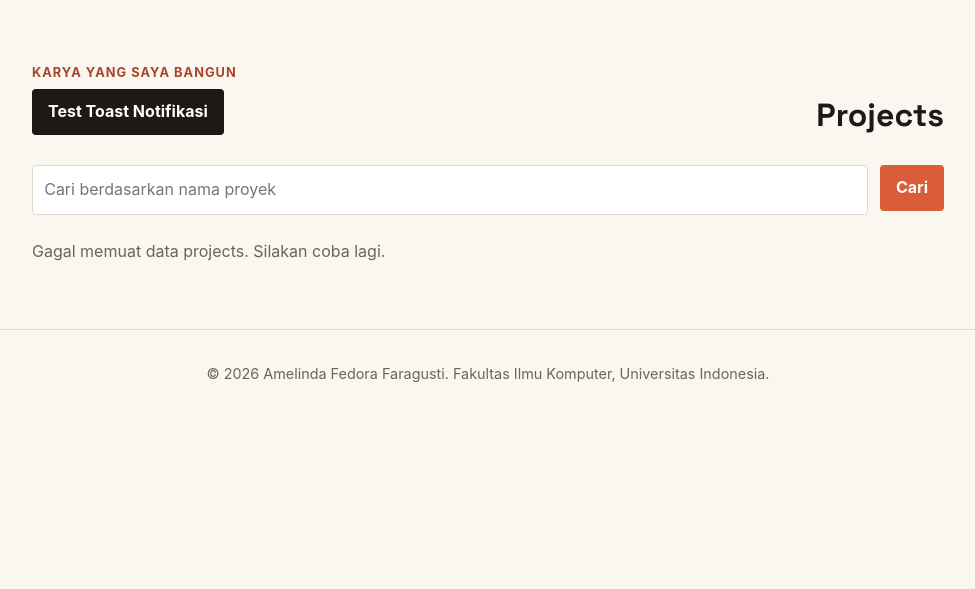
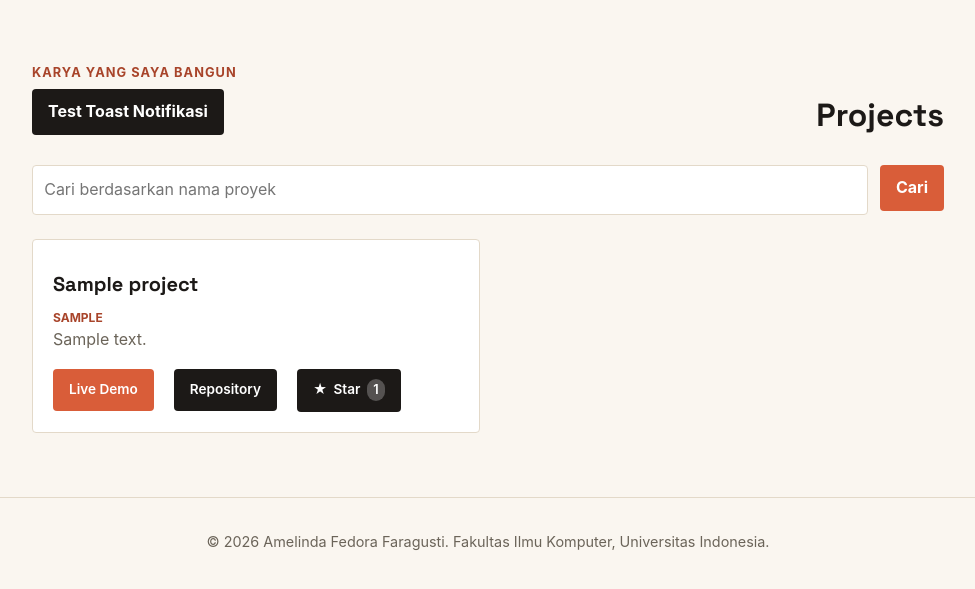
Before and after one commit to melin09-daz/myportofolio, a Django app: page /project/ in a window 1280 px wide. Shown: the part 74-663 px from the top of the page, without its empty margins (152-1127 px from the left). Run offline with Django 5.2, Linux system fonts and the light colour scheme; tables that the repository leaves empty hold one stand-in row (values such as "Sample post"); data that the repository does not hold is empty.

Commit message:
fix: tutorial 05

```diff
--- a/main/views.py
+++ b/main/views.py
@@ -239,9 +239,10 @@ def get_projects_json(request):
             "fields": {
                 "title": project.title,
                 "description": project.description,
+                "category": project.category,
                 "tech_stack": project.tech_stack,
-                "project_url": project.project_url,
-                "project_image_url": project.project_image_url,
+                "repository_url": project.repository_url,
+                "demo_url": project.demo_url,
                 "star_count": starred_users.count(),
                 "is_starred": is_starred,
                 "starred_by_names": starred_by_names,
--- a/templates/project.html
+++ b/templates/project.html
@@ -104,8 +104,12 @@
             ? `<img src="${escapeHtml(project.project_image_url)}" alt="Gambar ${escapeHtml(project.title)}" class="project-image">`
             : '';
 
-        const urlHtml = project.project_url
-            ? `<a href="${escapeHtml(project.project_url)}" class="button">Lihat Project</a>`
+        const demoHtml = project.demo_url
+            ? `<a href="${escapeHtml(project.demo_url)}" target="_blank" rel="noopener noreferrer" class="button">Live Demo</a>`
+            : (project.project_url ? `<a href="${escapeHtml(project.project_url)}" target="_blank" rel="noopener noreferrer" class="button">Lihat Project</a>` : '');
+
+        const repoHtml = project.repository_url
+            ? `<a href="${escapeHtml(project.repository_url)}" target="_blank" rel="noopener noreferrer" class="button button-secondary">Repository</a>`
             : '';
 
         // Dummy UUID digunakan untuk digantikan oleh ID asli dari data JSON
@@ -135,7 +139,8 @@
             <p class="experience-description">${escapeHtml(project.description)}</p>
             <div class="project-card-actions">
                 <div class="project-actions">
-                    ${urlHtml}
+                    ${demoHtml}
+                    ${repoHtml}
 
                     <form method="post" action="${starUrl}" class="star-form">
                         {% csrf_token %}
```
Also changed, not shown: main/forms.py (+9 -9 lines).
